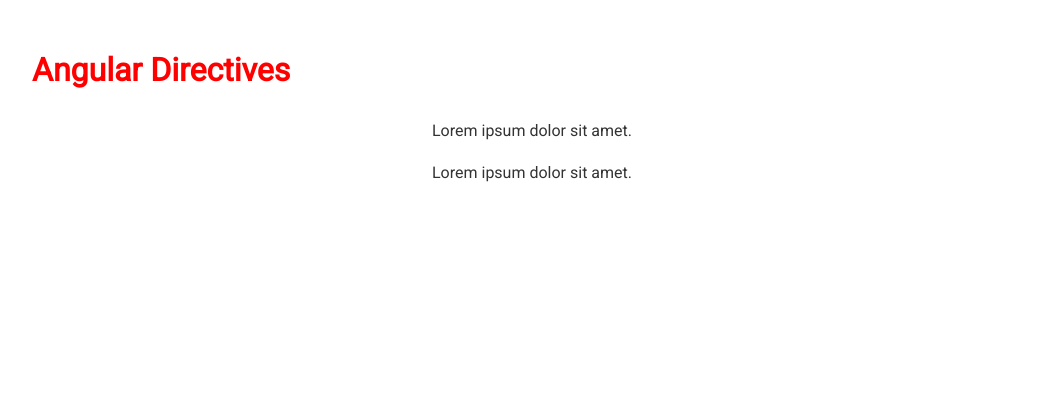
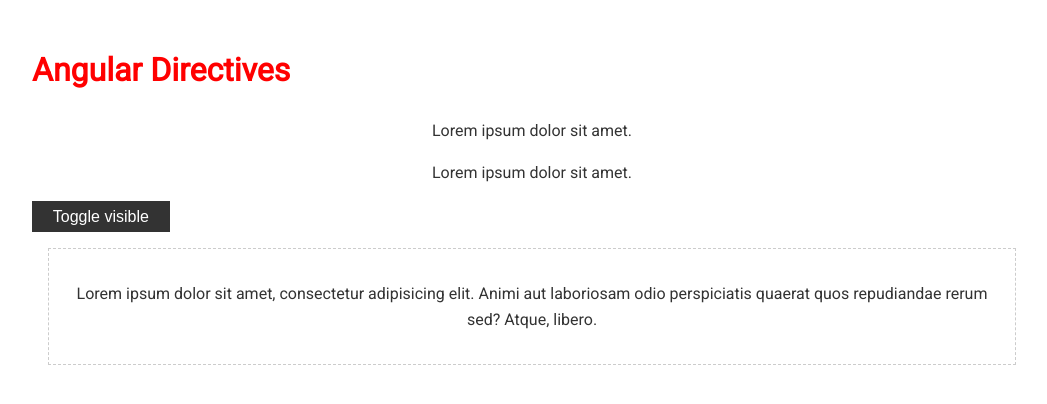
Before and after one commit to Iron-Cow/Angular-learn, an Angular app: page / in a window 1280 px wide. Shown: the top 404 px of the page, without its empty margins (108-1155 px from the left). Built offline with nearby package versions, Linux system fonts and the light colour scheme.

Commit message:
creating of structure directive

```diff
--- a/src/app/app.component.html
+++ b/src/app/app.component.html
@@ -11,4 +11,21 @@
      [dStyles]="{border: '1px solid red', borderRadius: '15px'}"
   >Lorem ipsum dolor sit amet.
   </p>
+
+  <button class="btn" (click)="isVisible = !isVisible">Toggle visible</button>
+
+<!--  <div *ngIf="isVisible" class="wrap">-->
+<!--    <p>Lorem ipsum dolor sit amet, consectetur adipisicing elit. Aperiam assumenda impedit iste necessitatibus nesciunt nihil non nostrum quod temporibus vel.</p>-->
+<!--  </div>-->
+
+<!--  <div *appIfnot="!isVisible" class="wrap">-->
+<!--    <p>Lorem ipsum dolor sit amet, consectetur adipisicing elit. Animi aut laboriosam odio perspiciatis quaerat quos repudiandae rerum sed? Atque, libero.</p>-->
+<!--  </div>-->
+
+  <ng-template [appIfnot]="!isVisible">
+      <div class="wrap">
+    <p>Lorem ipsum dolor sit amet, consectetur adipisicing elit. Animi aut laboriosam odio perspiciatis quaerat quos repudiandae rerum sed? Atque, libero.</p>
+  </div>
+  </ng-template>
+
 </div>
--- a/src/app/app.component.scss
+++ b/src/app/app.component.scss
@@ -2,3 +2,10 @@
   font-style: 1.5rem;
   text-align: center;
 }
+
+.wrap{
+  margin: 1rem;
+  border: 1px dashed #ccc;
+  padding: 1rem;
+
+}
--- a/src/app/app.component.ts
+++ b/src/app/app.component.ts
@@ -13,5 +13,5 @@
   styleUrls: ['./app.component.scss']
 })
 export class AppComponent {
-
+  isVisible = true;
 }
--- a/src/app/app.module.ts
+++ b/src/app/app.module.ts
@@ -4,12 +4,14 @@
 import { AppComponent } from './app.component';
 import {FormsModule} from "@angular/forms";
 import {StyleDirective} from "./directives/style.directive";
+import { IfnotDirective } from './directives/ifnot.directive';
 
 
 @NgModule({
   declarations: [
     AppComponent,
     StyleDirective,
+    IfnotDirective,
   ],
   imports: [
     BrowserModule,
--- /dev/null
+++ b/src/app/directives/ifnot.directive.ts
@@ -0,0 +1,23 @@
+import {Directive, Input, TemplateRef, ViewContainerRef} from '@angular/core';
+
+@Directive({
+  selector: '[appIfnot]'
+})
+export class IfnotDirective {
+
+  @Input("appIfnot") set ifNot(condition: boolean){
+    if (!condition){
+      // show
+      this.viewContainer.createEmbeddedView(this.templateRef);
+    }else{
+      // hide
+      this.viewContainer.clear();
+    }
+}
+
+  constructor(
+    private templateRef: TemplateRef<any>,
+    private viewContainer: ViewContainerRef
+  ) {}
+
+}
```
